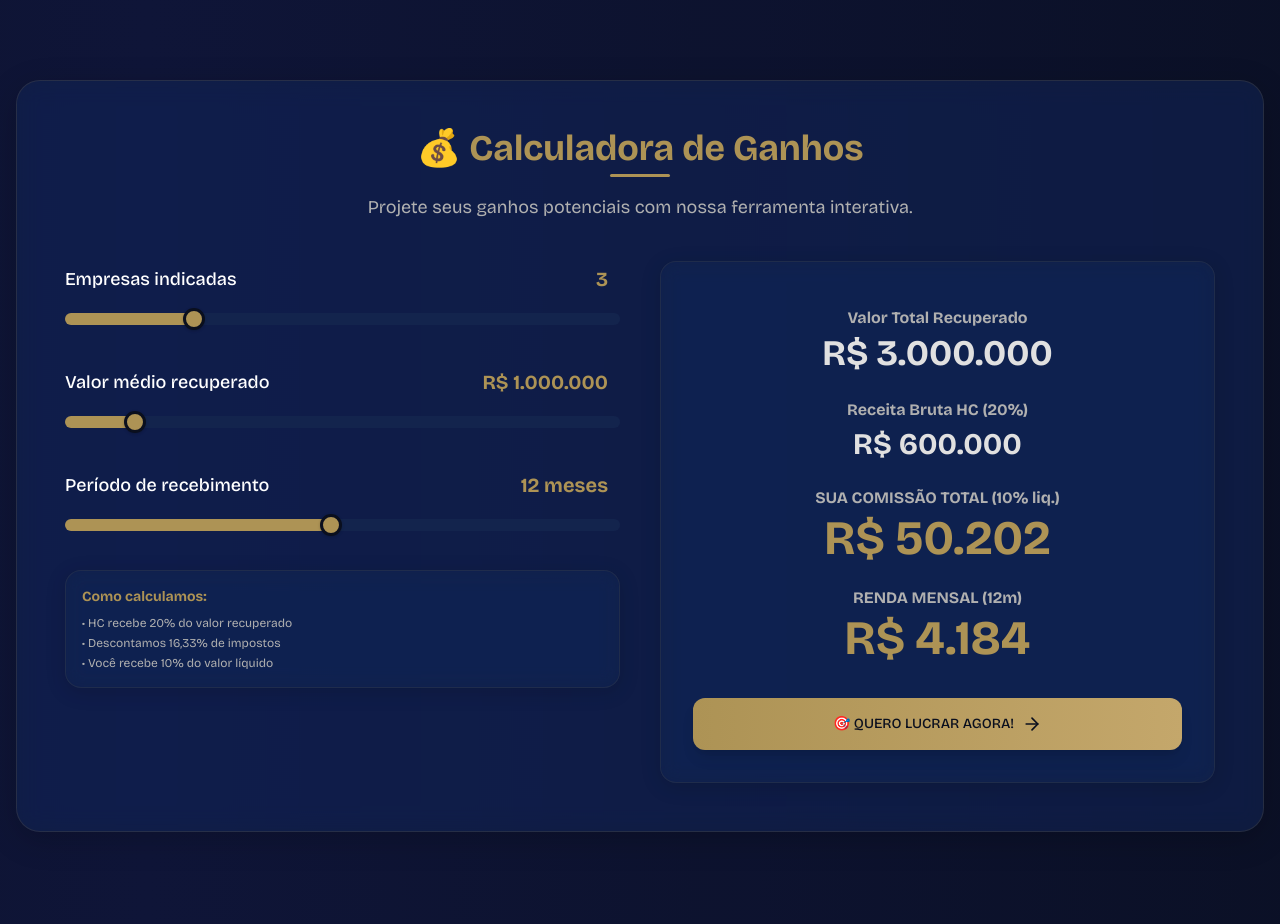
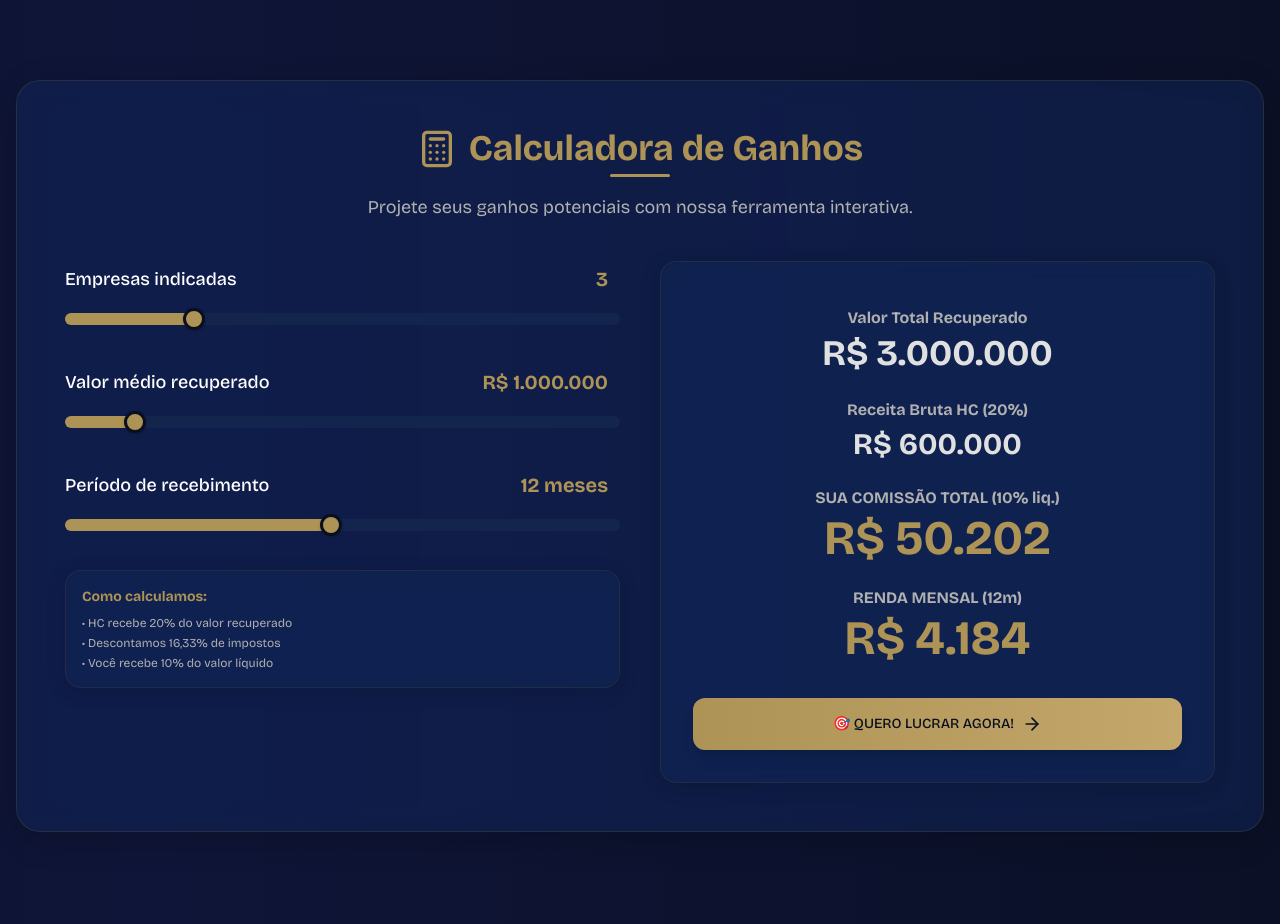
Before and after one commit to projetosvfx/hc-assessoria-partner-program-v2, a React (Vite) app: page / in a window 1280 px wide. Shown: the part 2580-3504 px from the top of the page. Built offline with nearby package versions, Linux system fonts and the light colour scheme.

Commit message:
Update calculator section icon

```diff
--- a/App.tsx
+++ b/App.tsx
@@ -26,6 +26,7 @@ import { CheckCircle2Icon } from "./components/icons/CheckCircle2Icon";
 import { AlertCircleIcon } from "./components/icons/AlertCircleIcon";
 import { Loader2Icon } from "./components/icons/Loader2Icon";
 import { ChevronUpIcon } from "./components/icons/ChevronUpIcon"; // For scroll to top
+import { CalculatorIcon } from "./components/icons/CalculatorIcon"; // New calculator icon
 
 // Função para scroll suave
 function scrollToSection(id: string) {
@@ -245,8 +246,9 @@ function EarningsSimulator() {
     <div className="glassmorphic p-8 md:p-12">
       <div className="text-center max-w-3xl mx-auto mb-10">
         <h3 className="text-3xl md:text-4xl font-bold mb-4 section-title-underline section-title">
-          <span className="text-[var(--color-accent-gold)]">
-            💰 Calculadora de Ganhos
+          <span className="text-[var(--color-accent-gold)] flex items-center justify-center gap-3">
+            <CalculatorIcon className="h-8 w-8 md:h-10 md:w-10" />
+            Calculadora de Ganhos
           </span>
         </h3>
         <p className="text-lg text-[var(--color-text-medium)]">
--- /dev/null
+++ b/components/icons/CalculatorIcon.tsx
@@ -0,0 +1,29 @@
+import React from 'react';
+import { IconProps } from './IconProps';
+
+export const CalculatorIcon: React.FC<IconProps> = ({ className, size = 24 }) => (
+  <svg
+    xmlns="http://www.w3.org/2000/svg"
+    width={size}
+    height={size}
+    viewBox="0 0 24 24"
+    fill="none"
+    stroke="currentColor"
+    strokeWidth="2"
+    strokeLinecap="round"
+    strokeLinejoin="round"
+    className={className}
+  >
+    <rect x="4" y="2" width="16" height="20" rx="2" />
+    <line x1="8" y1="6" x2="16" y2="6" />
+    <line x1="16" y1="10" x2="16" y2="10" />
+    <line x1="12" y1="10" x2="12" y2="10" />
+    <line x1="8" y1="10" x2="8" y2="10" />
+    <line x1="16" y1="14" x2="16" y2="14" />
+    <line x1="12" y1="14" x2="12" y2="14" />
+    <line x1="8" y1="14" x2="8" y2="14" />
+    <line x1="16" y1="18" x2="16" y2="18" />
+    <line x1="12" y1="18" x2="12" y2="18" />
+    <line x1="8" y1="18" x2="8" y2="18" />
+  </svg>
+);
```
